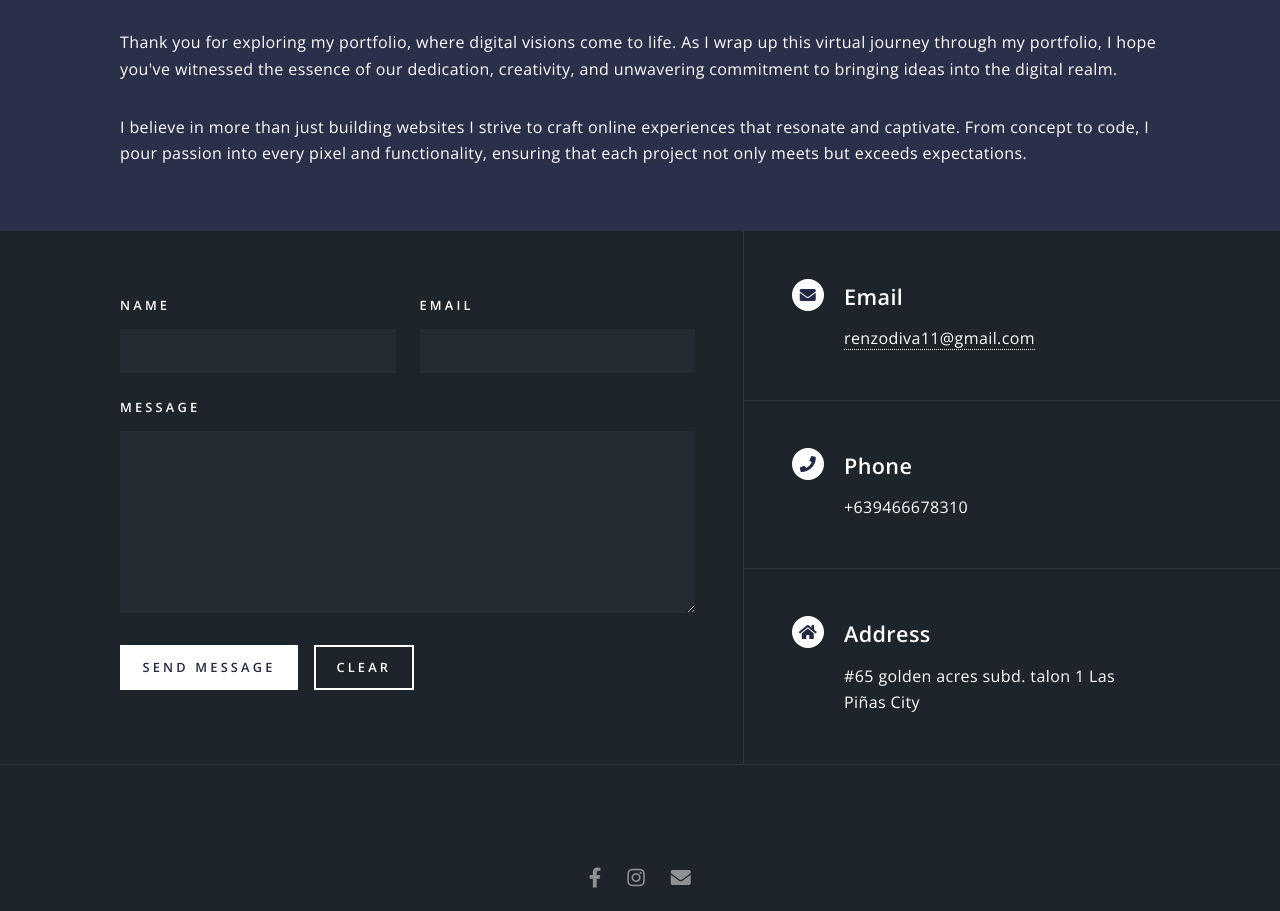
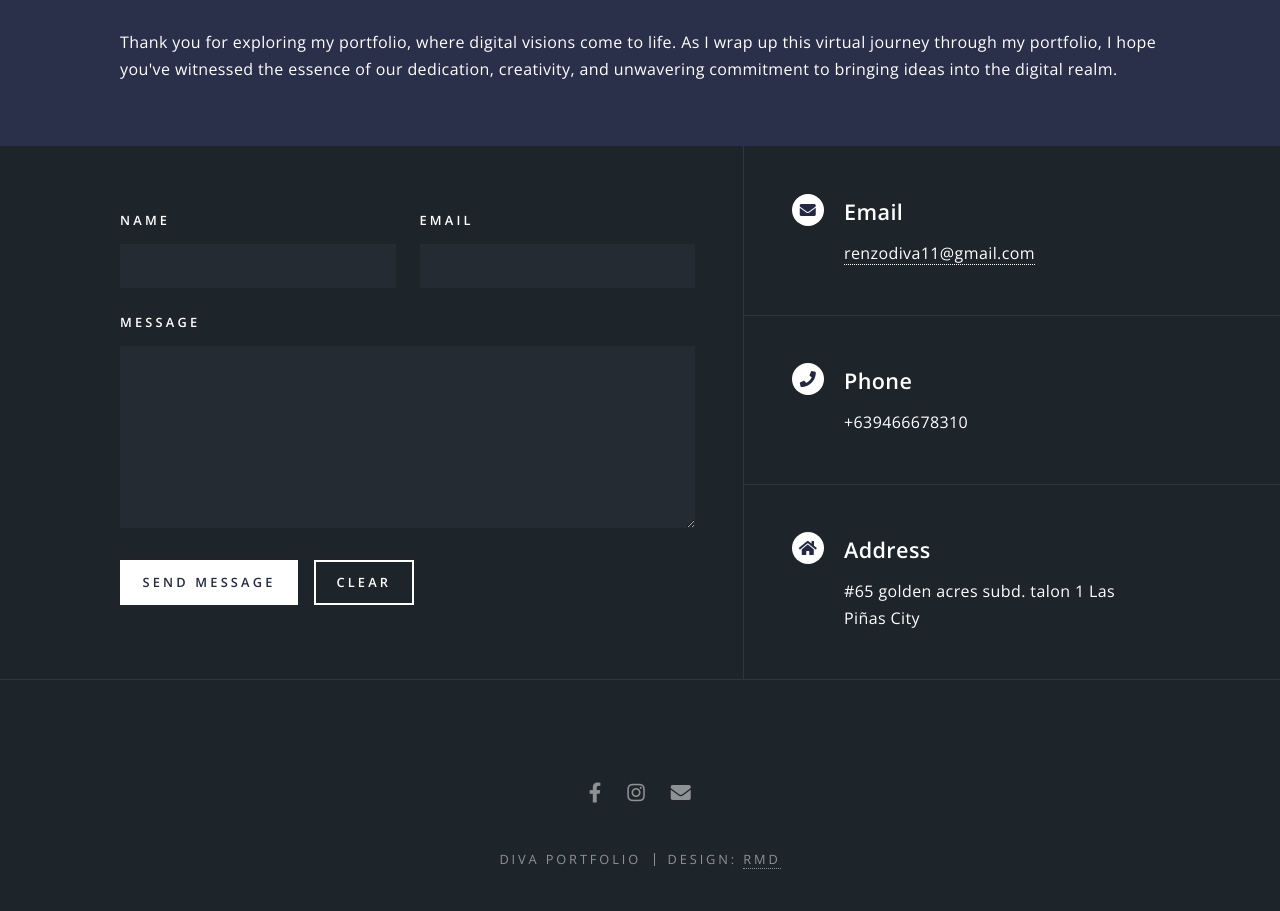
Before and after one commit to miggy011/Diva-portfolio, a website: page portCon.html in a window 1280 px wide. Shown: the part 1044-1955 px from the top of the page. Drawn offline with nearby package versions, Linux system fonts and the light colour scheme.

Commit message:
Update portCon.html

```diff
--- a/portCon.html
+++ b/portCon.html
@@ -82,7 +82,7 @@
 									</header>
 									<p>Thank you for exploring my portfolio, where digital visions come to life. As I wrap up this virtual journey through my portfolio, I hope you've witnessed the essence of our dedication, creativity, and unwavering commitment to bringing ideas into the digital realm.
 									</p>
-										<p>I believe in more than just building websites I strive to craft online experiences that resonate and captivate. From concept to code, I pour passion into every pixel and functionality, ensuring that each project not only meets but exceeds expectations.</p>
+
 
 								</div>
 							</section>
```
